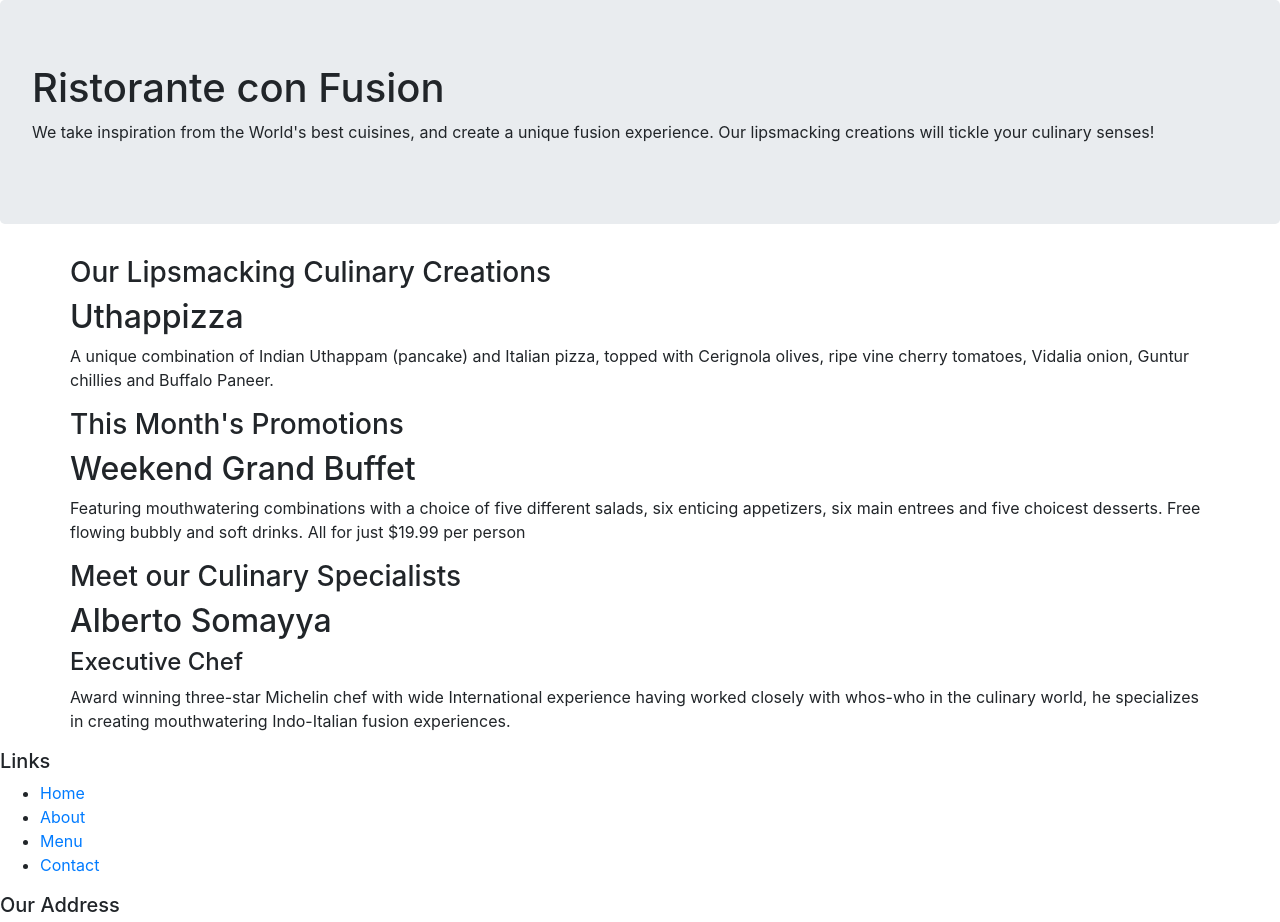
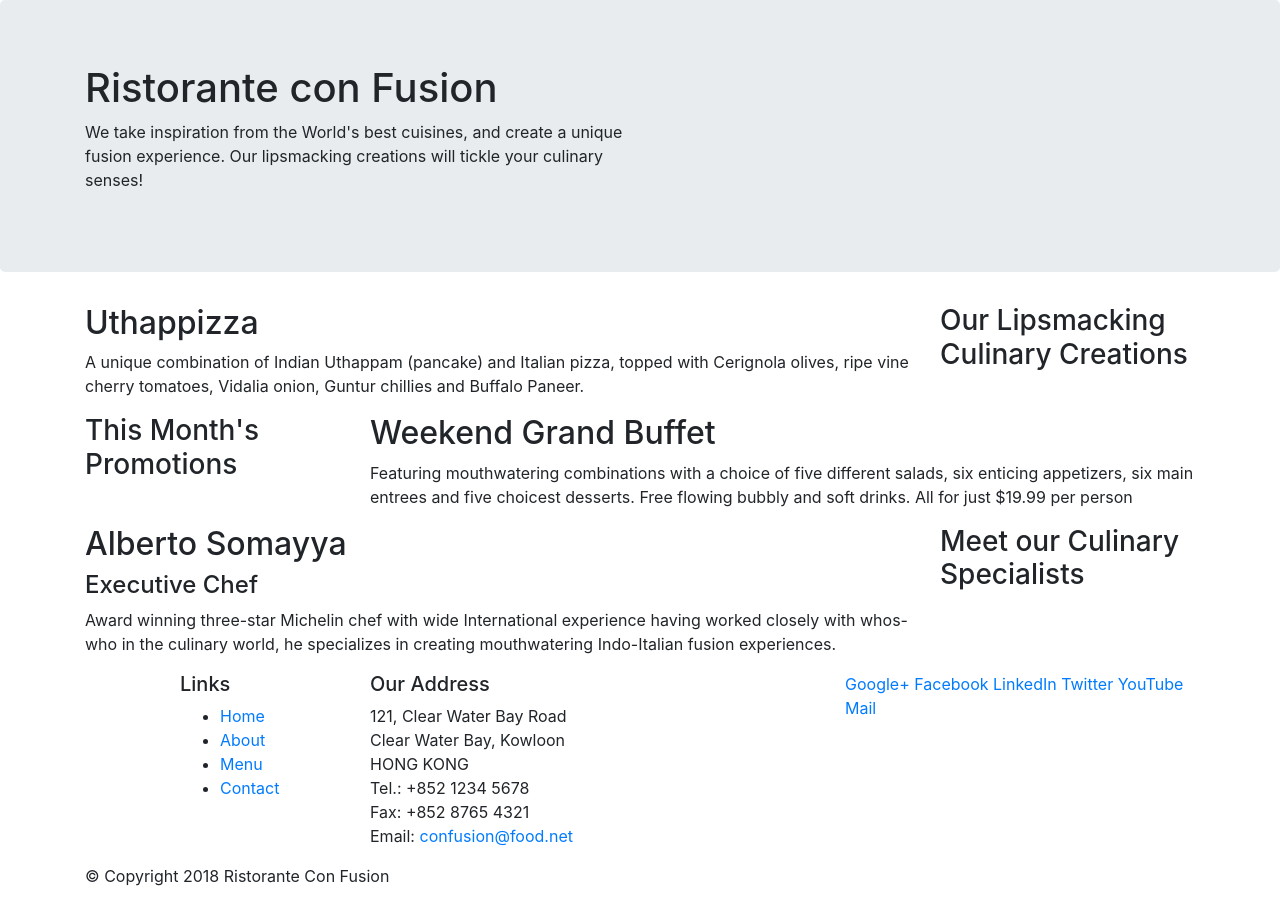
Before and after one commit to adarshRaj7/conFusion, a website: page index.html in a window 1280 px wide. Shown: the top 922 px of the page. Drawn offline with nearby package versions, Linux system fonts and the light colour scheme.

Commit message:
Bootstrap Grid Part One

```diff
--- a/index.html
+++ b/index.html
@@ -14,13 +14,13 @@
 <body>
 
     <header class="jumbotron">
-        <div>
-            <div>
-                <div>
+        <div class="container">
+            <div class="row">
+                <div class="col-12 col-sm-6">
                     <h1>Ristorante con Fusion</h1>
                     <p>We take inspiration from the World's best cuisines, and create a unique fusion experience. Our lipsmacking creations will tickle your culinary senses!</p>
                 </div>
-                <div>
+                <div class="col-12 col-sm">
                 </div>
             </div>
         </div>
@@ -28,10 +28,10 @@
 
     <div class="container">
         <div class="row">
-            <div>
+            <div class="col-12 col-sm-4 order-sm-last col-md-3">
                 <h3>Our Lipsmacking Culinary Creations</h3>
             </div>
-            <div>
+            <div class="col col-sm order-sm-first col-md">
                 <h2>Uthappizza</h2>
                 <p>A unique combination of Indian Uthappam (pancake) and Italian pizza, topped with Cerignola olives, ripe vine cherry tomatoes, Vidalia onion, Guntur chillies and Buffalo Paneer.</p>
             </div>
@@ -39,20 +39,20 @@
 
 
         <div class="row">
-            <div>
+            <div class="col-12 col-sm-4 col-md-3">
                 <h3>This Month's Promotions</h3>
             </div>
-            <div>
+            <div class="col col-sm col-md">
                 <h2>Weekend Grand Buffet</h2>
                 <p>Featuring mouthwatering combinations with a choice of five different salads, six enticing appetizers, six main entrees and five choicest desserts. Free flowing bubbly and soft drinks. All for just $19.99 per person </p>
             </div>
         </div>
 
         <div class="row">
-            <div>
+            <div  class="col-12 col-sm-4 order-sm-last col-md-3">
                 <h3>Meet our Culinary Specialists</h3>
             </div>
-            <div>
+            <div class="col col-sm order-sm-first col-md">
                 <h2>Alberto Somayya</h2>
                 <h4>Executive Chef</h4>
                 <p>Award winning three-star Michelin chef with wide International experience having worked closely with whos-who in the culinary world, he specializes in creating mouthwatering Indo-Italian fusion experiences. </p>
@@ -61,9 +61,9 @@
     </div>
 
     <footer>
-        <div>
-            <div>
-                <div>
+        <div class="container">
+            <div class="row">
+                <div class="col-4 offset-1 col-sm-2">
                     <h5>Links</h5>
                     <ul>
                         <li><a href="#">Home</a></li>
@@ -72,7 +72,7 @@
                         <li><a href="#">Contact</a></li>
                     </ul>
                 </div>
-                <div>
+                <div class="col-7 col-sm-5">
                     <h5>Our Address</h5>
                     <address>
 		              121, Clear Water Bay Road<br>
@@ -83,7 +83,7 @@
 		              Email: <a href="mailto:confusion@food.net">confusion@food.net</a>
 		           </address>
                 </div>
-                <div>
+                <div class="col-12 col-sm-4">
                     <div>
                         <a href="http://google.com/+">Google+</a>
                         <a href="http://www.facebook.com/profile.php?id=">Facebook</a>
@@ -94,8 +94,8 @@
                     </div>
                 </div>
            </div>
-           <div>
-                <div>
+           <div class="row">
+                <div class="col-auto">
                     <p>© Copyright 2018 Ristorante Con Fusion</p>
                 </div>
            </div>
```
